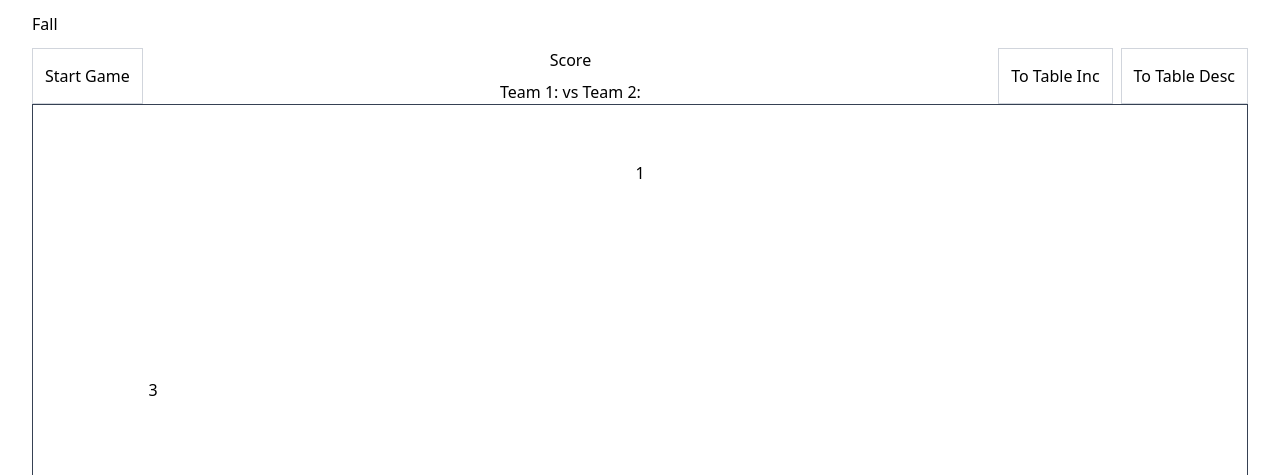
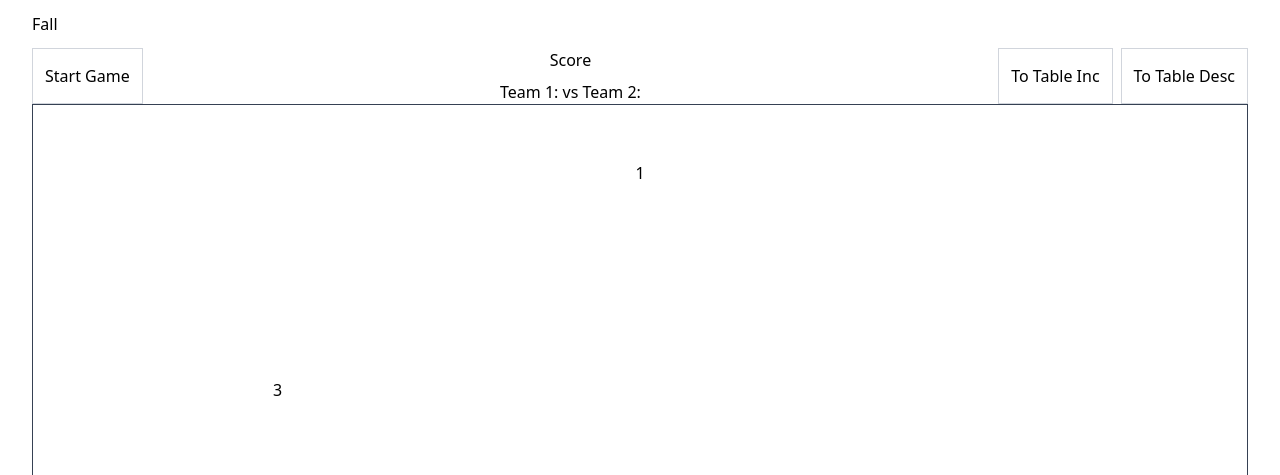
Before and after one commit to Donkijote/fall, a React (Vite) app: page / in a window 1280 px wide. Shown: the top 475 px of the page. Built offline with nearby package versions, Linux system fonts and the light colour scheme; the HTML template or start-up script is replaced by a standard one.

Commit message:
feat: adding collected layout

```diff
--- a/src/App.tsx
+++ b/src/App.tsx
@@ -79,6 +79,7 @@
         <>
           {state.players.map((player, index) => (
             <div
+              key={player.id}
               className={clsx("absolute w-full", {
                 "top-10": index === 0,
                 "bottom-10": index === 1,
@@ -89,12 +90,12 @@
                 className={
                   "gap-8 relative flex flex-col items-center justify-center"
                 }
-                key={player.id}
               >
                 <div
                   className={clsx("absolute", {
                     "-bottom-10": index === 0,
                     "-top-10": index === 1,
+                    "left-30": index === 2,
                   })}
                 >
                   <div className={"flex w-full flex-row"}>
@@ -140,6 +141,27 @@
                     />
                   ))}
                 </div>
+                <div
+                  className={clsx("w-70 h-70 absolute", {
+                    "left-50 top-0": index === 0,
+                    "right-50 top-0": index === 1,
+                    "-bottom-80": index === 2,
+                    "-top-80": index === 3,
+                  })}
+                >
+                  <div className={"relative h-full w-full"}>
+                    {player.collected.map((card) => (
+                      <Card
+                        key={card.suit + card.rank}
+                        rank={card.rank}
+                        suit={card.suit}
+                        faceDown={true}
+                        className={`!absolute rotate-[${Math.floor(Math.random() * 50)}deg]`}
+                        disabled={true}
+                      />
+                    ))}
+                  </div>
+                </div>
               </div>
             </div>
           ))}
```
